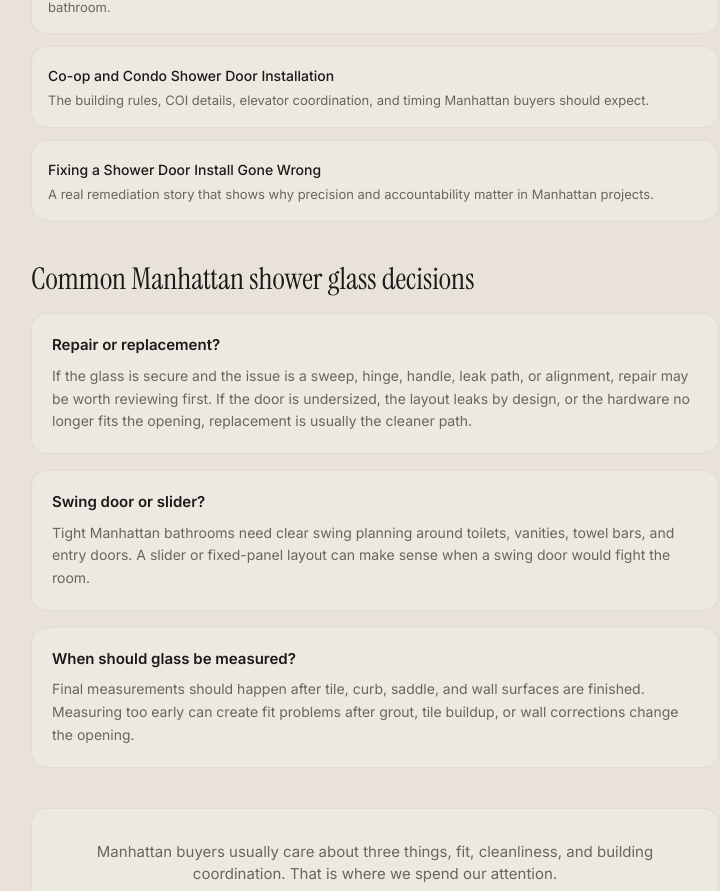
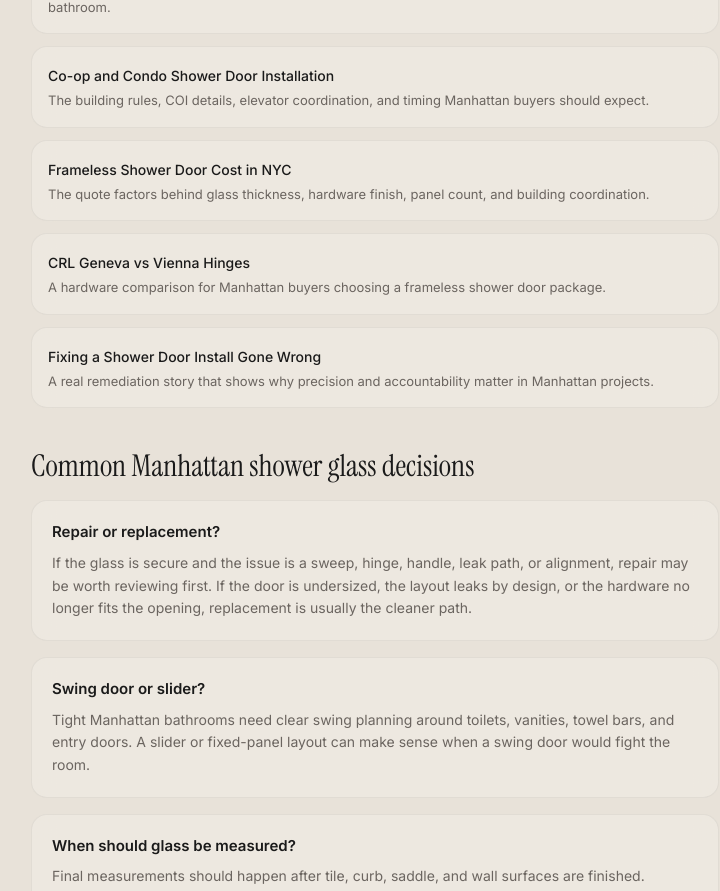
Before and after one commit to donaldlena833-cyber/MetroGlassPro-Website-V8, a Next.js app: page /service-areas/manhattan in a window 1280 px wide. Shown: the part 2110-3001 px from the top of the page, without its empty margins (265-985 px from the left). Built offline with nearby package versions, Linux system fonts and the light colour scheme; no server answers.

Commit message:
Tighten Manhattan service area SEO

```diff
--- a/app/service-areas/manhattan/page.tsx
+++ b/app/service-areas/manhattan/page.tsx
@@ -2,12 +2,12 @@ import type { Metadata } from 'next'
 import Link from 'next/link'
 
 export const metadata: Metadata = {
-  title: 'Manhattan Shower Door Company',
-  description: 'Custom shower doors for Manhattan apartments, co-ops, condos, and brownstones. Precise measurements, clean installs, and organized building coordination.',
+  title: 'Custom Shower Doors Manhattan NY | MetroGlass Pro',
+  description: 'Custom shower doors and frameless shower glass for Manhattan apartments, co-ops, condos, brownstones, and high-rises. COI support, photo estimates, clean installs.',
   alternates: { canonical: 'https://metroglasspro.com/service-areas/manhattan/' },
   openGraph: {
-    title: 'Custom Shower Doors in Manhattan',
-    description: 'Custom shower doors for Manhattan apartments, co-ops, condos, and brownstones. Precise fit, clean installs, and building ready coordination.',
+    title: 'Custom Shower Doors Manhattan NY',
+    description: 'Custom shower doors and frameless shower glass for Manhattan apartments, co-ops, condos, brownstones, and high-rises.',
   },
   twitter: { card: 'summary_large_image' },
 }
@@ -117,6 +117,14 @@ export default function ManhattanPage() {
               <span className="text-charcoal font-medium text-[14px]">Co-op and Condo Shower Door Installation</span>
               <span className="text-warm text-[13px] block mt-1">The building rules, COI details, elevator coordination, and timing Manhattan buyers should expect.</span>
             </Link>
+            <Link href="/projects/frameless-shower-door-cost-nyc/" className="glass-card p-4 card-lift block">
+              <span className="text-charcoal font-medium text-[14px]">Frameless Shower Door Cost in NYC</span>
+              <span className="text-warm text-[13px] block mt-1">The quote factors behind glass thickness, hardware finish, panel count, and building coordination.</span>
+            </Link>
+            <Link href="/projects/crl-geneva-vs-vienna-hinges/" className="glass-card p-4 card-lift block">
+              <span className="text-charcoal font-medium text-[14px]">CRL Geneva vs Vienna Hinges</span>
+              <span className="text-warm text-[13px] block mt-1">A hardware comparison for Manhattan buyers choosing a frameless shower door package.</span>
+            </Link>
             <Link href="/projects/interior-design-collaboration-shower-door-nyc/" className="glass-card p-4 card-lift block">
               <span className="text-charcoal font-medium text-[14px]">Fixing a Shower Door Install Gone Wrong</span>
               <span className="text-warm text-[13px] block mt-1">A real remediation story that shows why precision and accountability matter in Manhattan projects.</span>
```
